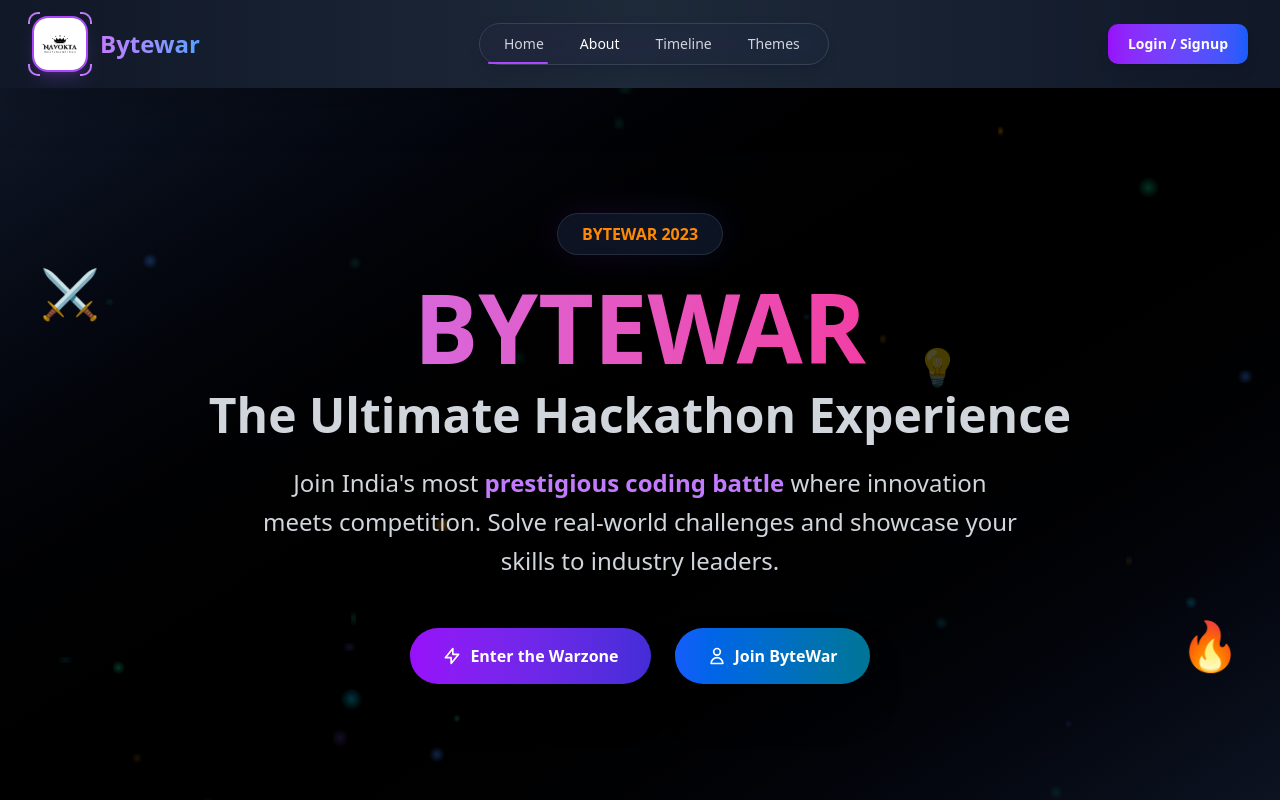
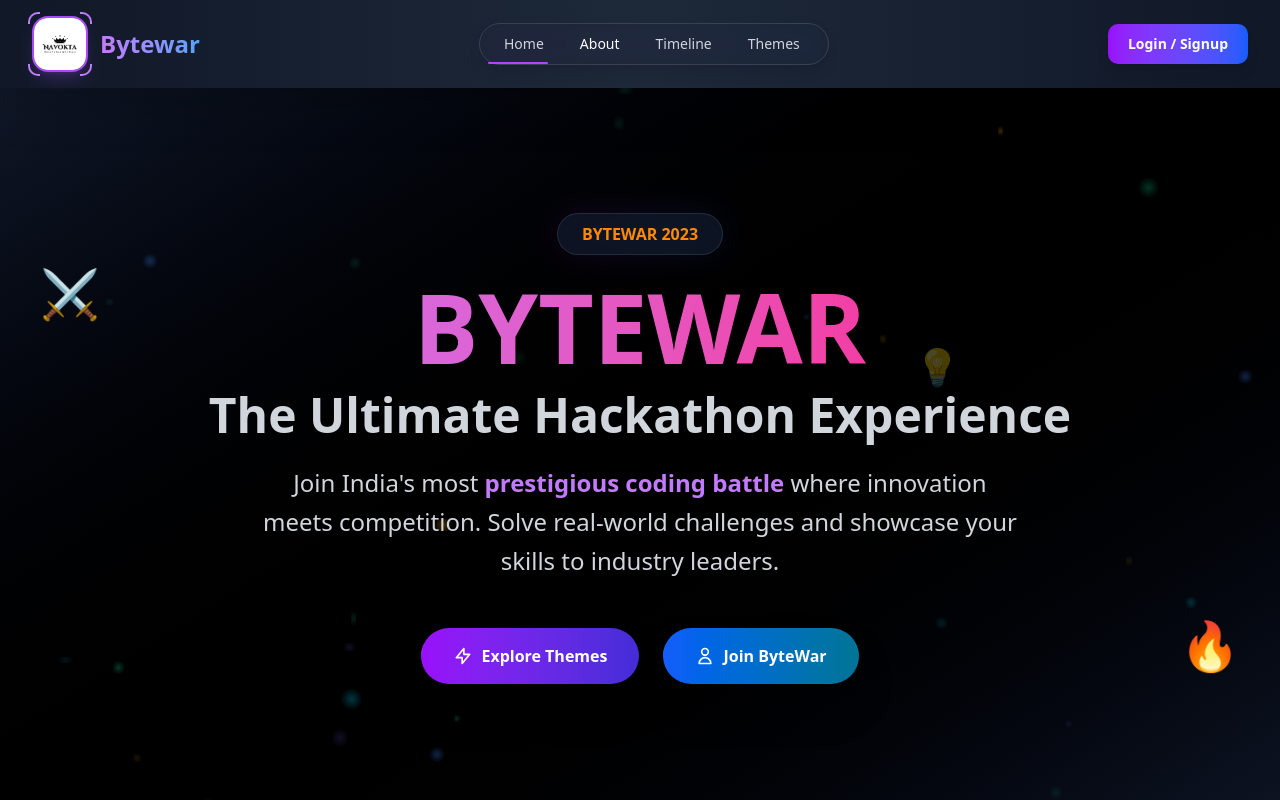
Before and after one commit to navokta/Bytewar-v2, a Next.js app: page /about in a window 1280 px wide. Shown: the top 800 px of the page. Built offline with nearby package versions, Linux system fonts and the light colour scheme.

Commit message:
Header fix

```diff
--- a/components/Header.js
+++ b/components/Header.js
@@ -286,7 +286,7 @@ export default function Header() {
                             className="object-cover"
                           />
                         ) : (
-                          <FaUserCircle className="text-white text-4xl m-auto text-center" />
+                          <FaUserCircle className="text-white text-4xl m-auto text-center mt-2" />
                         )}
                         {/* <label className="absolute bottom-0 right-0 bg-purple-600 p-1.5 rounded-full cursor-pointer hover:bg-purple-700 transition-colors shadow-md">
                           <FaCamera className="text-white text-xs" />
@@ -318,7 +318,7 @@ export default function Header() {
                         My Profile
                       </Link>
                       <Link
-                        href="/create-team"
+                        href="/enroll"
                         className="block w-full text-left px-4 py-2 text-sm text-gray-300 hover:bg-gray-800 hover:text-white rounded-lg transition-colors"
                         onClick={() => setShowProfilePopup(false)}
                       >
--- a/components/about/HeroSection.jsx
+++ b/components/about/HeroSection.jsx
@@ -67,12 +67,12 @@ const WowHeroSection = () => {
 
         {/* CTA Buttons */}
         <div className="flex flex-col sm:flex-row justify-center gap-6 mb-16">
-          <Link href="/coding" className="group relative px-8 py-4 bg-gradient-to-r from-purple-600 to-indigo-700 text-white font-bold rounded-full shadow-2xl hover:from-purple-700 hover:to-indigo-800 transform hover:scale-105 transition-all duration-300 overflow-hidden">
+          <Link href="/themes" className="group relative px-8 py-4 bg-gradient-to-r from-purple-600 to-indigo-700 text-white font-bold rounded-full shadow-2xl hover:from-purple-700 hover:to-indigo-800 transform hover:scale-105 transition-all duration-300 overflow-hidden">
             <span className="relative z-10 flex items-center justify-center gap-2">
               <svg className="w-5 h-5" fill="none" stroke="currentColor" viewBox="0 0 24 24">
                 <path strokeLinecap="round" strokeLinejoin="round" strokeWidth={2} d="M13 10V3L4 14h7v7l9-11h-7z" />
               </svg>
-              Enter the Warzone
+              Explore Themes
             </span>
             <div className="absolute inset-0 bg-gradient-to-r from-purple-700 to-indigo-800 opacity-0 group-hover:opacity-100 transition-opacity duration-300"></div>
             <div className="absolute top-0 left-0 w-full h-full bg-white opacity-20 transform -skew-x-12 -translate-x-full group-hover:translate-x-full transition-transform duration-700"></div>
```
